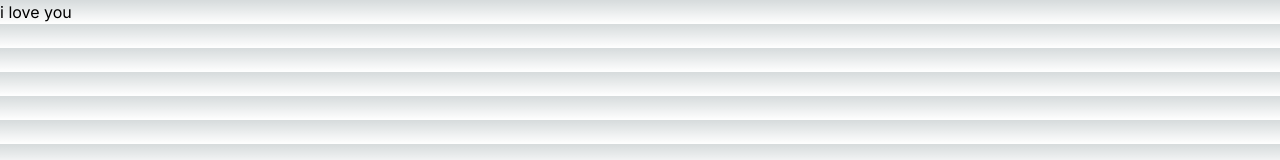
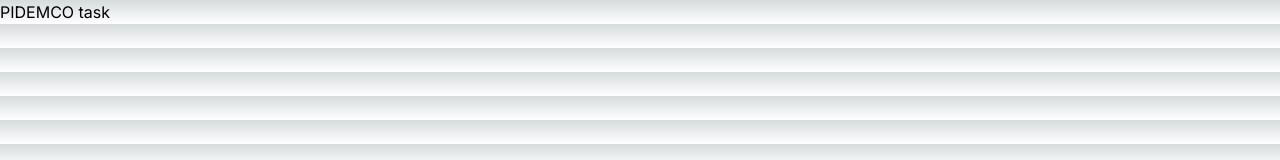
Before and after one commit to hadis-aliabadi/calendar, a Next.js app: page / in a window 1280 px wide. Shown: the top 160 px of the page. Built offline with nearby package versions, Linux system fonts and the light colour scheme.

Commit message:
feat: create zustand store to manage tasks state

```diff
--- a/src/app/page.tsx
+++ b/src/app/page.tsx
@@ -3,7 +3,7 @@ import Image from "next/image";
 export default function Home() {
   return (
     <div>
-      i love you
+      PIDEMCO task
     </div>
   );
 }
```
Also changed, not shown: src/store/useTaskStore.ts (added, +16 -0 lines).
